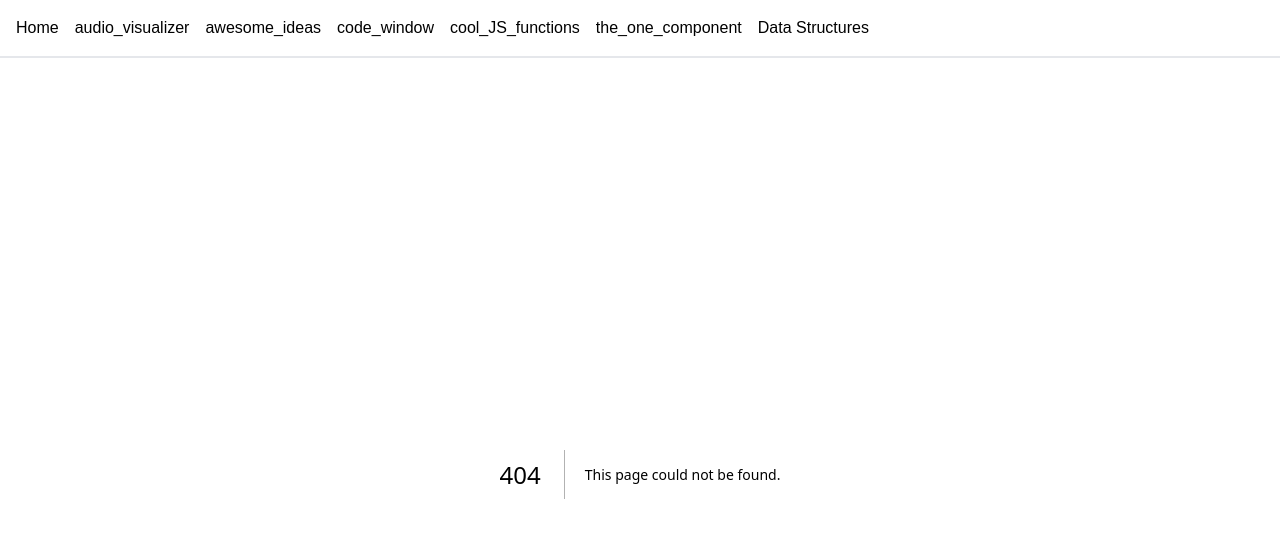
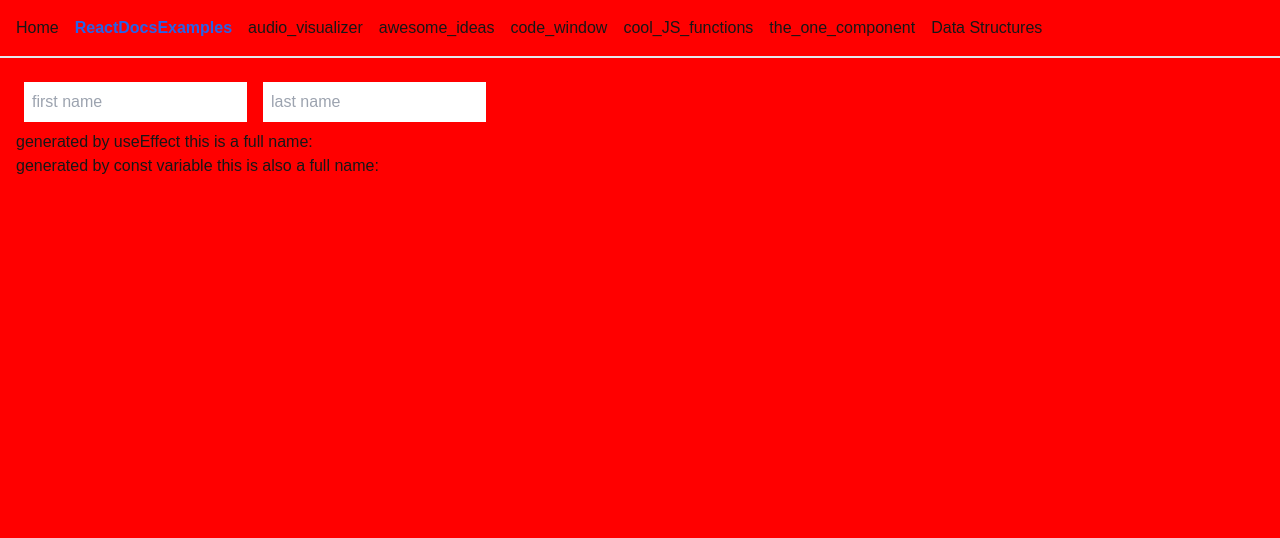
Before and after one commit to davidbeshensky/Daily_Learning_Project, a Next.js app: page /projects/ReactDocsExamples in a window 1280 px wide. Before the commit this address had no page. Shown: the top 538 px of the page. Built offline with nearby package versions, Linux system fonts and the light colour scheme.

Commit message:
messing around w react

```diff
--- /dev/null
+++ b/src/app/projects/ReactDocsExamples/page.tsx
@@ -0,0 +1,55 @@
+"use client";
+import React, { useState, useEffect } from "react";
+
+const ReactDocsExamples: React.FC = () => {
+  const [firstName, setFirstName] = useState<string>("");
+  const [lastName, setLastName] = useState<string>("");
+  const [fullName, setFullName] = useState<string>("");
+
+  const handleFirstNameChange = (e: React.ChangeEvent<HTMLInputElement>) => {
+    setFirstName(e.target.value);
+  };
+
+  const handleLastNameChange = (e: React.ChangeEvent<HTMLInputElement>) => {
+    setLastName(e.target.value);
+  };
+
+  //this fullname variable doesn't make the whole page re-render like a useEffect might.
+  const fullNameConst = firstName + " " + lastName;
+
+  //using a UseEffect for this purpose makes the whole page re-render.
+  //thus rebuilding the whole DOM
+  //useMemo -> caching expensive calculations. basically don't re-run the filter unless these have changed.
+
+//   useEffect(() => {
+//     setFullName(firstName + " " + lastName);
+//   }, [firstName, lastName]);
+
+  //memoization is a optimization technique used primairly to speed up computer programs by storing the results of expensive function calls to pure functions and returing the cached result when the same inputs occur again. Its a type of caching.
+
+  return (
+    <div>
+      <input
+        type="text"
+        value={firstName}
+        onChange={handleFirstNameChange}
+        placeholder="first name"
+        className="p-2 m-2 text-black"
+      />
+      <input
+        type="text"
+        value={lastName}
+        onChange={handleLastNameChange}
+        placeholder="last name"
+        className="p-2 m-2 text-black"
+      />
+
+      <p>generated by useEffect this is a full name: {fullName}</p>
+      <p>
+        generated by const variable this is also a full name: {fullNameConst}
+      </p>
+    </div>
+  );
+};
+
+export default ReactDocsExamples;
```
